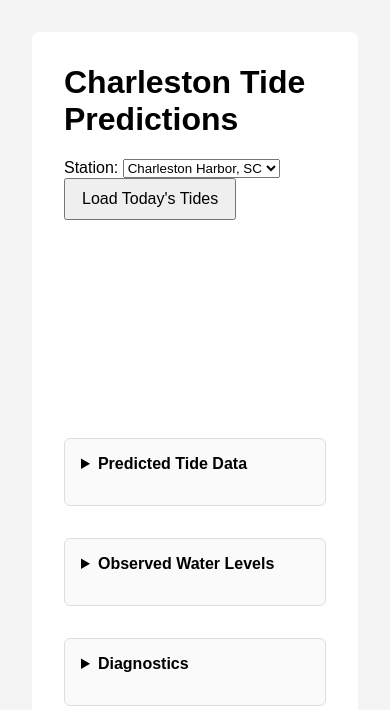
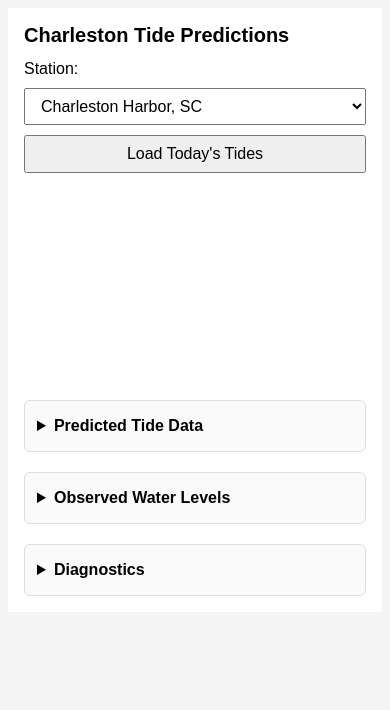
Before and after one commit to doritomosa/lowcountry_tides, a plain HTML site: page index.html in a window 390 px wide. Drawn offline with nearby package versions, Linux system fonts and the light colour scheme.

Commit message:
General clean up and comments. Mobile should look better.

```diff
--- a/css/style.css
+++ b/css/style.css
@@ -2,67 +2,102 @@ body {
   font-family: Arial, sans-serif;
   background: #f4f4f4;
   margin: 0;
-  padding: 2rem;
+  padding: 1rem;
 }
 
+/* ===================== */
+/* LAYOUT */
+/* ===================== */
+
 .container {
-  max-width: 700px;
+  max-width: 800px;
   margin: auto;
   background: white;
-  padding: 2rem;
+  padding: 1.5rem;
   border-radius: 8px;
 }
 
+/* ===================== */
+/* HEADER */
+/* ===================== */
+
 h1 {
   margin-top: 0;
+  font-size: 1.5rem;
+}
+
+/* ===================== */
+/* CONTROLS */
+/* ===================== */
+
+.controls {
+  display: flex;
+  gap: 10px;
+  align-items: center;
+  flex-wrap: wrap;
+  margin-bottom: 1rem;
+}
+
+select,
+button {
+  font-size: 1rem;
+  padding: 8px 12px;
 }
 
 button {
-  padding: 10px 16px;
-  font-size: 16px;
   cursor: pointer;
 }
+
+/* ===================== */
+/* STATUS */
+/* ===================== */
+
+#status {
+  margin: 0.5rem 0;
+  font-style: italic;
+  color: #555;
+}
+
+/* ===================== */
+/* CHART */
+/* ===================== */
+
+canvas {
+  margin-top: 1rem;
+  max-height: 320px;
+  width: 100% !important;
+}
+
+/* ===================== */
+/* TABLES */
+/* ===================== */
 
 table {
   width: 100%;
   border-collapse: collapse;
   margin-top: 1rem;
+  font-size: 0.9rem;
 }
 
 th,
 td {
   border: 1px solid #ddd;
-  padding: 10px;
+  padding: 8px;
 }
 
 th {
   background: #efefef;
 }
 
-canvas {
-  margin-top: 2rem;
-  max-height: 400px;
-}
-
-details {
-  margin-top: 2rem;
-}
-
-summary {
-  cursor: pointer;
-  font-weight: bold;
-  margin-bottom: 1rem;
-}
-
-summary:hover {
-  opacity: 0.7;
-}
+/* ===================== */
+/* COLLAPSIBLE SECTIONS */
+/* ===================== */
 
 .dataSection {
-  margin-top: 2rem;
+  margin-top: 1.25rem;
   border: 1px solid #ddd;
   border-radius: 6px;
-  padding: 0.5rem 1rem;
+  padding: 0.5rem 0.75rem;
   background: #fafafa;
 }
 
@@ -70,12 +105,55 @@ summary {
   cursor: pointer;
   font-weight: bold;
   padding: 0.5rem 0;
+  user-select: none;
 }
 
-summary:hover {
-  opacity: 0.7;
+/* ===================== */
+/* DIAGNOSTICS */
+/* ===================== */
+
+#diagnostics p {
+  margin: 0.4rem 0;
 }
 
-#diagnostics p {
-  margin: 0.5rem 0;
+/* ===================== */
+/* MOBILE OPTIMIZATION */
+/* ===================== */
+
+@media (max-width: 600px) {
+  body {
+    padding: 0.5rem;
+  }
+
+  .container {
+    padding: 1rem;
+    border-radius: 0;
+  }
+
+  h1 {
+    font-size: 1.25rem;
+  }
+
+  .controls {
+    flex-direction: column;
+    align-items: stretch;
+  }
+
+  select,
+  button {
+    width: 100%;
+  }
+
+  canvas {
+    max-height: 260px;
+  }
+
+  table {
+    font-size: 0.8rem;
+  }
+
+  th,
+  td {
+    padding: 6px;
+  }
 }
--- a/index.html
+++ b/index.html
@@ -6,24 +6,29 @@
   <title>Charleston Tides</title>
 
   <link rel="stylesheet" href="css/style.css" />
+
   <script src="https://cdn.jsdelivr.net/npm/chart.js"></script>
 </head>
+
 <body>
   <div class="container">
     <h1>Charleston Tide Predictions</h1>
 
+    <!-- Controls -->
+    <div class="controls">
       <label for="stationSelect">Station:</label>
 
-          <select id="stationSelect">
-
-          </select>
+      <select id="stationSelect"></select>
 
       <button id="loadBtn">Load Today's Tides</button>
+    </div>
 
     <div id="status"></div>
 
+    <!-- Chart -->
     <canvas id="tideChart"></canvas>
 
+    <!-- Data Sections -->
     <details class="dataSection">
       <summary>Predicted Tide Data</summary>
 
@@ -61,5 +66,6 @@
     </details>
   </div>
 
-<script src="js/app.js"></script></body>
+  <script src="js/app.js"></script>
+</body>
 </html>
--- a/js/app.js
+++ b/js/app.js
@@ -4,8 +4,12 @@ const STATIONS = [
   { id: "8670870", name: "Savannah, GA" }
 ];
 
+// ====================
+// DOM ELEMENTS
+// ====================
 const loadBtn = document.getElementById("loadBtn");
 const stationSelect = document.getElementById("stationSelect");
+
 const predictionTableBody =
   document.querySelector("#predictionTable tbody");
 
@@ -14,10 +18,19 @@ const observedTableBody =
 
 const diagnosticsDiv =
   document.getElementById("diagnostics");
-  const statusDiv = document.getElementById("status");
 
+const statusDiv =
+  document.getElementById("status");
+
+// ====================
+// STATE
+// ====================
 let tideChart = null;
+let currentRequestId = 0;
 
+// ====================
+// UTILITIES
+// ====================
 function getTodayDate() {
   const now = new Date();
 
@@ -31,9 +44,7 @@ function getTodayDate() {
 function clearDisplay() {
   predictionTableBody.innerHTML = "";
   observedTableBody.innerHTML = "";
-
-  diagnosticsDiv.innerHTML =
-    "No diagnostics available.";
+  diagnosticsDiv.innerHTML = "No diagnostics available.";
 
   if (tideChart) {
     tideChart.destroy();
@@ -41,9 +52,14 @@ function clearDisplay() {
   }
 }
 
+// ====================
+// DATA + UI
+// ====================
 async function loadTides() {
   clearDisplay();
   statusDiv.textContent = "Loading...";
+
+  const requestId = ++currentRequestId;
 
   const today = getTodayDate();
   const station = stationSelect.value;
@@ -86,12 +102,24 @@ async function loadTides() {
     const predictionData = await predictionResponse.json();
     const waterLevelData = await waterLevelResponse.json();
 
+    // prevent stale renders
+    if (requestId !== currentRequestId) return;
+
     statusDiv.textContent = "";
 
-    // predicted tide
+    if (!predictionData.predictions || !waterLevelData.data) {
+      statusDiv.textContent =
+        "No data returned from NOAA for this station.";
+      return;
+    }
+
     const predictionLabels = [];
     const predictionHeights = [];
+    const measuredHeights = [];
 
+    // ====================
+    // PREDICTIONS
+    // ====================
     predictionData.predictions.forEach((p) => {
       const time = p.t.split(" ")[1];
 
@@ -99,30 +127,38 @@ async function loadTides() {
       predictionHeights.push(parseFloat(p.v));
 
       const row = document.createElement("tr");
-
       row.innerHTML = `
         <td>${p.t}</td>
         <td>${p.v}</td>
       `;
-
       predictionTableBody.appendChild(row);
     });
 
-    // actual measured water level
-    const measuredHeights = [];
-
+    // ====================
+    // OBSERVATIONS
+    // ====================
     waterLevelData.data.forEach((d) => {
       measuredHeights.push(parseFloat(d.v));
 
       const row = document.createElement("tr");
-
       row.innerHTML = `
         <td>${d.t}</td>
         <td>${d.v}</td>
       `;
-
       observedTableBody.appendChild(row);
     });
+
+    // ====================
+    // SAFETY CHECKS
+    // ====================
+    if (
+      predictionHeights.length === 0 ||
+      measuredHeights.length === 0
+    ) {
+      diagnosticsDiv.innerHTML =
+        "<p>No diagnostics available.</p>";
+      return;
+    }
 
     const predictedLatest =
       predictionHeights[predictionHeights.length - 1];
@@ -134,14 +170,9 @@ async function loadTides() {
       (measuredLatest - predictedLatest).toFixed(2);
 
     diagnosticsDiv.innerHTML = `
-      <p><strong>Latest Predicted:</strong>
-      ${predictedLatest} ft</p>
-
-      <p><strong>Latest Observed:</strong>
-      ${measuredLatest} ft</p>
-
-      <p><strong>Residual (Observed - Predicted):</strong>
-      ${residual} ft</p>
+      <p><strong>Latest Predicted:</strong> ${predictedLatest} ft</p>
+      <p><strong>Latest Observed:</strong> ${measuredLatest} ft</p>
+      <p><strong>Residual (Observed - Predicted):</strong> ${residual} ft</p>
     `;
 
     drawChart(
@@ -152,22 +183,33 @@ async function loadTides() {
 
   } catch (err) {
     console.error(err);
-    statusDiv.textContent = "Failed to load tide data.";
+
+    if (requestId !== currentRequestId) return;
+
+    clearDisplay();
+
+    statusDiv.textContent =
+      "Failed to load tide data.";
   }
 }
 
+// ====================
+// STATIONS
+// ====================
 function populateStations() {
-  const select = document.getElementById("stationSelect");
-
   STATIONS.forEach((station) => {
     const option = document.createElement("option");
     option.value = station.id;
     option.textContent = station.name;
-    select.appendChild(option);
+    stationSelect.appendChild(option);
   });
-  select.value = "8665530";
+
+  stationSelect.value = "8665530";
 }
 
+// ====================
+// CHART
+// ====================
 function drawChart(labels, predicted, measured) {
   const ctx = document.getElementById("tideChart");
 
@@ -216,6 +258,13 @@ function drawChart(labels, predicted, measured) {
   });
 }
 
+// ====================
+// EVENTS
+// ====================
 loadBtn.addEventListener("click", loadTides);
 stationSelect.addEventListener("change", loadTides);
+
+// ====================
+// INIT
+// ====================
 populateStations();
```
Lines whose indentation alone changed are shown as unchanged.
